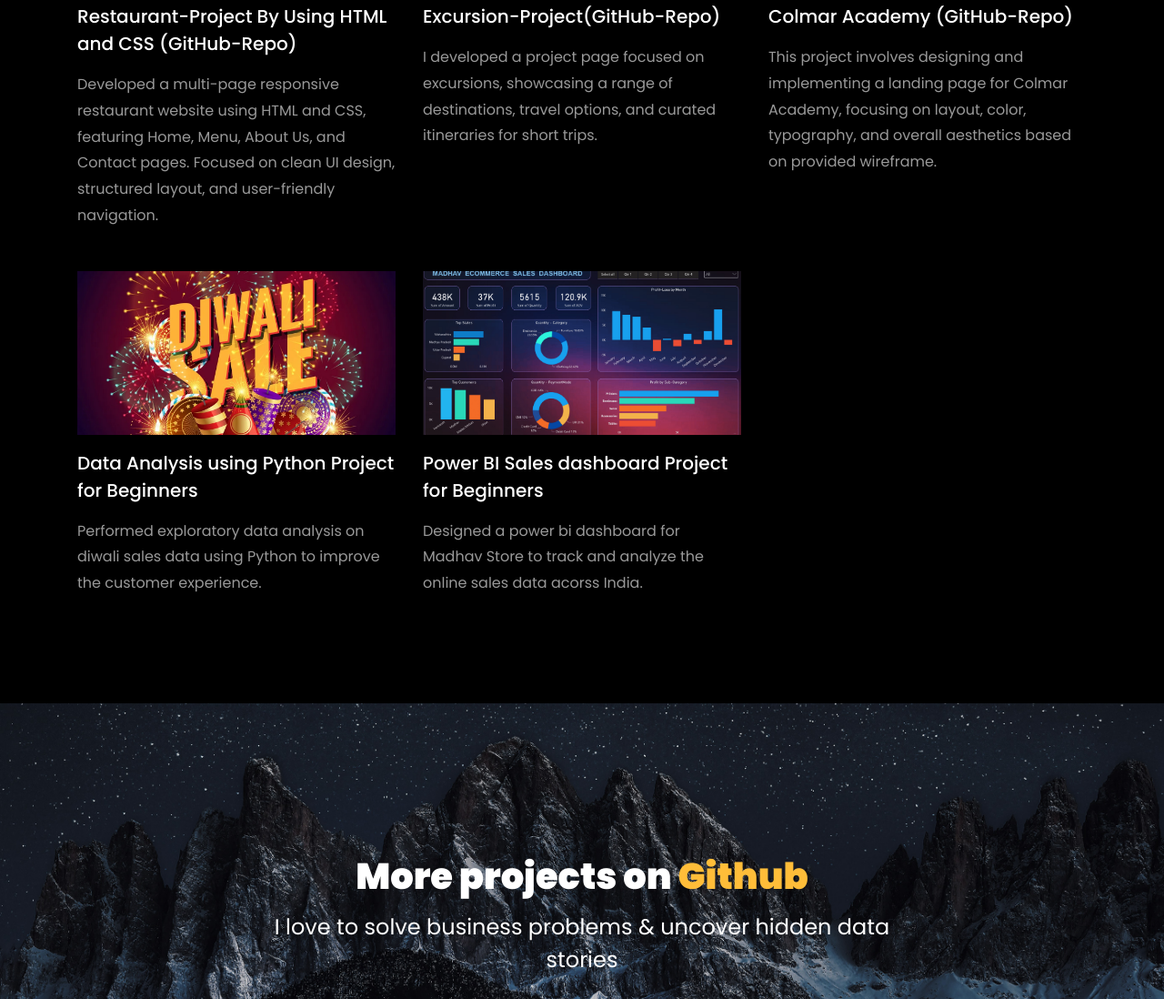
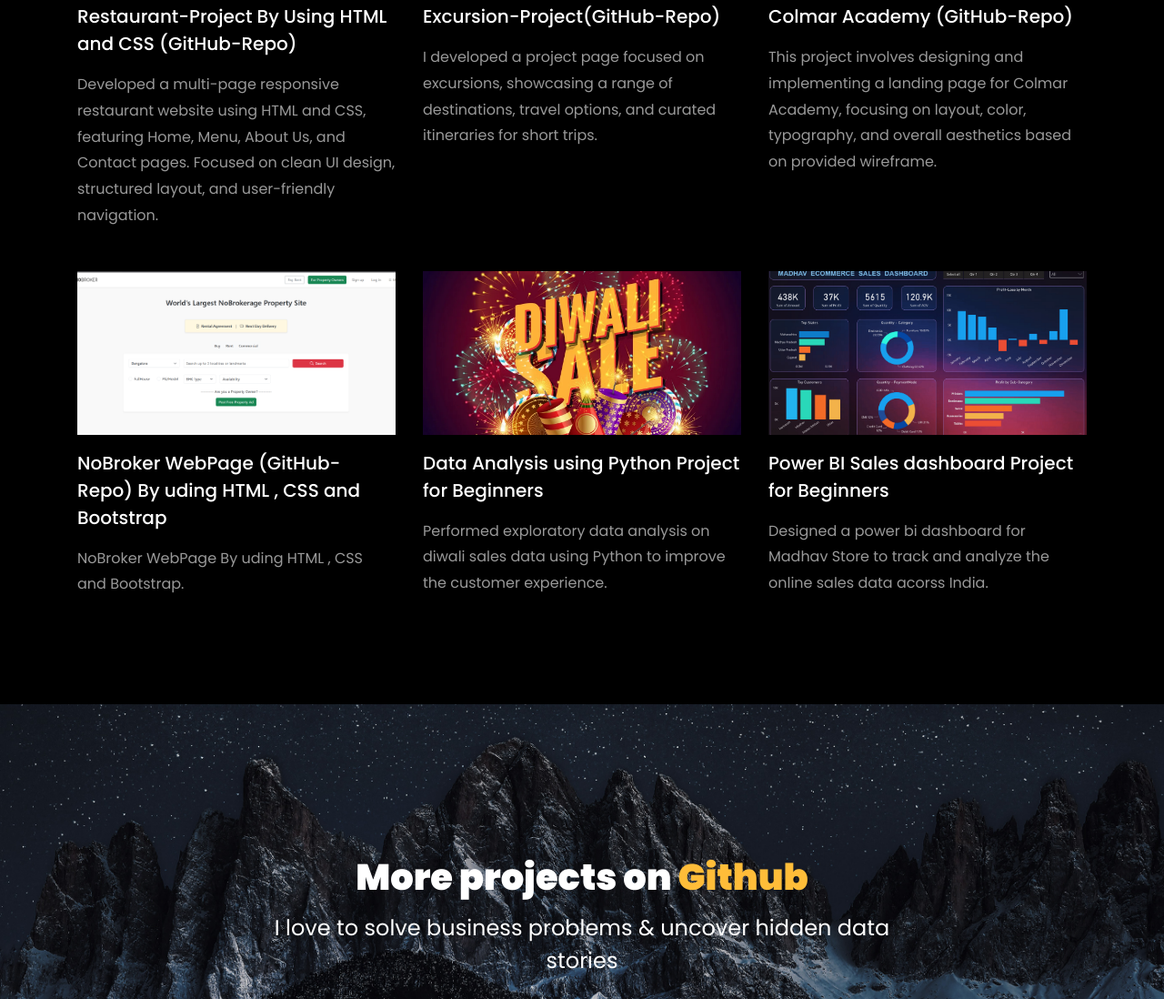
Before and after one commit to shreyas29032001/Portfolio, a plain HTML site: page index.html in a window 1280 px wide. Shown: the part 3506-4604 px from the top of the page at 91% size. Drawn offline with Linux system fonts and the light colour scheme; files whose address does not match are found by name.

Commit message:
Update index.html

```diff
--- a/index.html
+++ b/index.html
@@ -548,6 +548,20 @@
 					</div>
 					<div class="col-md-4 d-flex ftco-animate">
 						<div class="blog-entry justify-content-end">
+							<a href="https://shreyas29032001.github.io/NoBroker-WebPages/"
+								class="block-20 zoom-effect" style="background-image: url('images/pro6.png');">
+							</a>
+							<div class="text mt-3 float-right d-block">
+
+								<h3 class="heading"><a
+										href="https://github.com/shreyas29032001/NoBroker-WebPages">NoBroker WebPage (GitHub-Repo) By uding HTML , CSS and Bootstrap
+										</a></h3>
+								<p>NoBroker WebPage By uding HTML , CSS and Bootstrap.</p>
+							</div>
+						</div>
+					</div>
+					<div class="col-md-4 d-flex ftco-animate">
+						<div class="blog-entry justify-content-end">
 							<a href="https://github.com/shreyas29032001/Diwali-Sales-Analysis-Using-Python/blob/main/Diwali_Sales_Analysis.ipynb"
 								class="block-20 zoom-effect" style="background-image: url('images/proj_2.jpg');">
 							</a>
```
